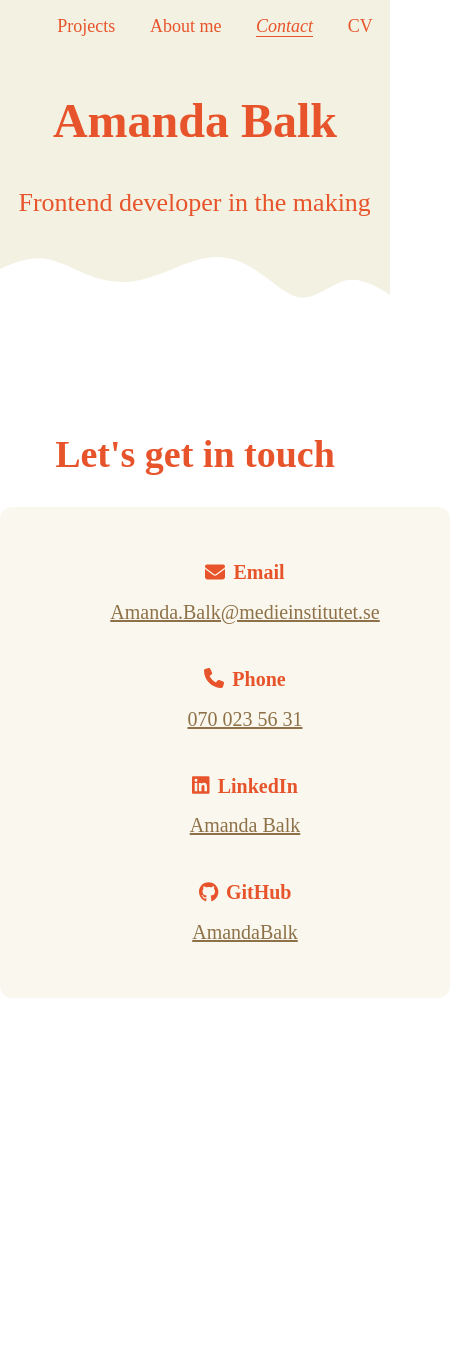
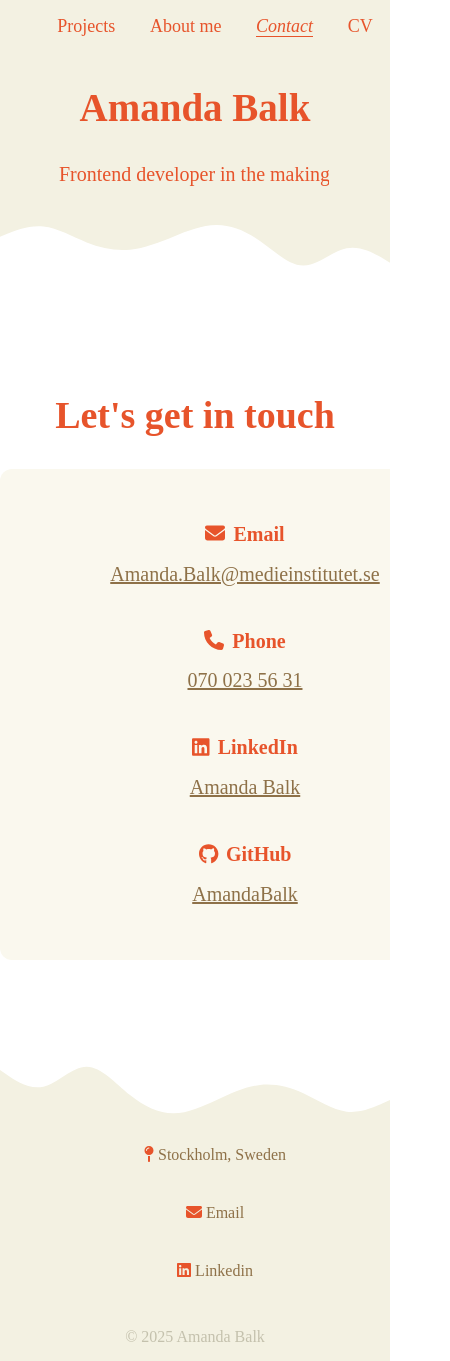
Before and after one commit to AmandaBalk/AmandaBalk.github.io, a React (Vite) app: page /contact in a window 390 px wide. Shown: the whole page, 450 px wide, since content can reach past the window. Before the commit the page ends 1158 px from the top, so only its background shows below. Built offline with nearby package versions, Linux system fonts and the light colour scheme.

Commit message:
design alterations

```diff
--- /dev/null
+++ b/src/components/Footer.css
@@ -0,0 +1,65 @@
+footer {
+    position: relative;
+    width: 100vw;
+    background-color: #f3f1e2;
+    min-height: 120px;
+    padding-top: 0;
+}
+
+.footer-wave {
+    position: absolute;
+    top: -5rem;
+    left: 0;
+    width: 100vw;
+    min-width: 100%;
+    height: 100px;
+    display: block;
+    pointer-events: none;
+    transform: rotate(180deg);
+    fill: #f3f1e2;
+}
+
+footer svg {
+    color: #e7542b;
+}
+
+.footer-content {
+    position: relative;
+    padding-top: 10px;
+}
+
+.footer-ul{
+    display: flex;
+    justify-content: space-around;
+    list-style-type: none;
+    color: #8e7148;
+
+}
+
+.link{
+    text-decoration: none;
+    color: #8e7148;
+
+}
+
+.copyright{
+    text-align: center;
+    margin-top: 3rem;
+    color:#c4c1ad;
+}
+
+@media (max-width: 600px){
+    footer{
+        margin-top: 30px;
+    }
+
+    .footer-ul{
+        flex-direction: column;
+        align-items: center;
+        gap: 2.5rem;
+    }
+
+    .copyright{
+        padding-bottom: 15px;
+    }
+}
--- /dev/null
+++ b/src/components/Footer.tsx
@@ -0,0 +1,35 @@
+import "./Footer.css"
+import { faEnvelope, faMapPin } from "@fortawesome/free-solid-svg-icons"
+import { faLinkedin } from "@fortawesome/free-brands-svg-icons"
+import { FontAwesomeIcon } from "@fortawesome/react-fontawesome"
+
+
+export const Footer = ()=>{
+
+    return <>
+    <footer className="footer">
+        <svg className="footer-wave" xmlns="http://www.w3.org/2000/svg" viewBox="0 0 1440 320" width="100%" height="80" preserveAspectRatio="none">
+    <path fill-opacity="1" d="M0,128L26.7,117.3C53.3,107,107,85,160,90.7C213.3,96,267,128,320,149.3C373.3,171,427,181,480,176C533.3,171,587,149,640,128C693.3,107,747,85,800,85.3C853.3,85,907,107,960,144C1013.3,181,1067,235,1120,234.7C1173.3,235,1227,181,1280,170.7C1333.3,160,1387,192,1413,208L1440,224L1440,0L1413.3,0C1386.7,0,1333,0,1280,0C1226.7,0,1173,0,1120,0C1066.7,0,1013,0,960,0C906.7,0,853,0,800,0C746.7,0,693,0,640,0C586.7,0,533,0,480,0C426.7,0,373,0,320,0C266.7,0,213,0,160,0C106.7,0,53,0,27,0L0,0Z"></path></svg>
+    <div className="footer-content">
+        <ul className="footer-ul">
+            <li>
+              <FontAwesomeIcon icon={faMapPin} /> Stockholm, Sweden
+            </li>
+            <li>
+              <a className="link" href="mailto:amanda.balk@medieinstitutet.se">
+                <FontAwesomeIcon icon={faEnvelope} /> Email
+              </a>
+            </li>
+            <li>
+              <a className="link" href="https://www.linkedin.com/in/amanda-balk/" target="_blank" rel="noopener noreferrer">
+                <FontAwesomeIcon icon={faLinkedin} /> Linkedin
+              </a>
+            </li>
+          </ul>
+        </div>
+        <div className="copyright">
+      © {new Date().getFullYear()} Amanda Balk
+    </div>
+    </footer>
+    </>
+}
--- a/src/components/Header.css
+++ b/src/components/Header.css
@@ -1,8 +1,39 @@
 header{
     background-color: #f3f1e2;
-    height: 240px;
 }
 
 .header-wave{
    fill: #f3f1e2;
+   position: absolute;
 }
+
+.name{
+    display: flex;
+    flex-direction: column;
+    justify-content: space-around;
+    align-items: center;
+    color: #e7542b;
+    padding-top: 0rem;
+    font-size: 32px;
+}
+
+.typewriter {
+    overflow: hidden;
+    border-right: 0.1em solid #000;
+    white-space: nowrap;
+    margin: 0 auto;
+    animation: typing 2.5s steps(32, end), blink-caret 0.75s step-end infinite;
+    width: 27ch;
+    margin-bottom: 1rem;
+    font-size: 26px;
+}
+
+@media (max-width: 600px) {
+    .typewriter{
+        font-size: 20px;
+    }
+
+    .name{
+        font-size: 26px;
+    }
+}
--- a/src/components/Navigation.css
+++ b/src/components/Navigation.css
@@ -16,26 +16,6 @@
     }
 }
 
-.name{
-    display: flex;
-    flex-direction: column;
-    justify-content: space-around;
-    align-items: center;
-    color: #e7542b;
-    padding-top: 0rem;
-    font-size: 32px;
-
-    .typewriter {
-    overflow: hidden;
-    border-right: 0.1em solid #000;
-    white-space: nowrap;
-    margin: 0 auto;
-    animation: typing 2.5s steps(32, end), blink-caret 0.75s step-end infinite;
-    width: 27ch;
-    margin-bottom: 1rem;
-    font-size: 26px;
-}
-}
 
 @keyframes typing {
   from { width: 0 }
--- a/src/index.css
+++ b/src/index.css
@@ -1,8 +1,14 @@
 @import url('https://fonts.googleapis.com/css2?family=Roboto+Slab:wght@100..900&display=swap');
+
+html, body {
+  max-width: 100vw;
+  overflow-x: hidden;
+  box-sizing: border-box;
+}
+
 
 body {
   margin: 0;
   padding: 0;
   font-family: "roboto-slab", serif;
-
 }
--- a/src/pages/About.css
+++ b/src/pages/About.css
@@ -14,8 +14,8 @@
         color: #e7542b;
     }
     p{
-        width: 75vw;
-        max-width: 900px;
+        width: 90%;
+        max-width: 70vw;
         background-color: #faf8ee;
         border-radius: 12px;
         padding: 2rem;
@@ -28,8 +28,6 @@
 }
 
 .about-section{
-    display: flex;
-    align-items: center;
     flex-direction: column;
     padding: 2rem;
 
@@ -52,9 +50,7 @@
 
 .about-titles-row {
   display: flex;
-  flex-direction: row;
   gap: 2rem;
-  justify-content: center;
   margin-bottom: 0rem;
   width: 90vw;
 }
@@ -77,9 +73,9 @@
 .about-content {
   background-color: #fbf8f4;
   border-radius: 8px;
-  box-shadow: 0 4px 24px rgba(231, 84, 43, 0.10);
-  margin-bottom: 2rem;
   padding: 2rem;
+  margin-bottom: 4rem;
+  margin-top: 2rem;
   width: 70vw;
   max-width: 700px;
   margin-left: auto;
@@ -108,10 +104,10 @@
 .profile-img{
     display: flex;
     justify-content: center;
-    padding-top: 8rem;
+    padding-top: 10rem;
  img{
-        width: 250px;
-        height: 250px;
+        width: 230px;
+        height: 230px;
         object-fit: cover;
         border-radius: 50%;
         border: 8px double #e7542b;
@@ -127,3 +123,105 @@
 .arrow.open {
   transform: rotate(180deg);
 }
+
+@media (max-width: 600px) {
+  .about-row,
+  .about-titles-row {
+    flex-direction: column;
+    gap: 0.5rem;
+    width: 100%;
+    align-items: stretch;
+    margin: 0;
+  }
+
+  .about-title {
+    width: 100%;
+    font-size: 1rem;
+    margin: 0.3rem 0;
+    padding: 0.5rem 0;
+  }
+
+  .about-content {
+    margin-bottom: 1.5rem;
+    border-radius: 8px;
+    background: #fbf8f4;
+    width: 100%;
+    max-width: 400px;
+    margin-left: auto;
+    margin-right: auto;
+
+    li {
+      font-size: 0.95rem;
+      margin: 0.2rem 0;
+      line-height: 1.8;
+
+    }
+  }
+
+  .about-section-title {
+    font-weight: bold;
+    color: #e7542b;
+    text-align: center;
+    font-size: 1.08rem;
+    margin-bottom: 0.5rem;
+    margin-top: 0;
+    letter-spacing: 0.5px;
+  }
+
+  .introduction {
+    padding: 0 0.5rem;
+  }
+
+  .introduction h2 {
+    font-size: 1.3rem;
+    margin: 0.5rem 0 0.2rem 0;
+  }
+
+  .introduction h3 {
+    font-size: 1.05rem;
+    margin: 0.5rem;
+  }
+
+  .introduction p {
+    width: 70vw;
+    font-size: 0.98rem;
+    padding: 1rem 0.5rem;
+    line-height: 1.6;
+    border-radius: 8px;
+    margin: 0.5rem 0 1.2rem 0;
+    padding: 1.5rem;
+  }
+
+  .skills-list,
+  .soft-skills-list {
+    display: grid;
+    grid-template-columns: 1fr 1fr;
+    gap: 0.6rem 8.5rem;
+    margin: 0 auto;
+    padding: 0;
+    width: 100%;
+    max-width: 350px;
+    justify-items: start;
+    list-style: none;
+  }
+
+  .skills-list li,
+  .soft-skills-list li {
+    font-size: 0.98rem;
+    padding: 0.1rem 0;
+    line-height: 1.5;
+    text-align: left;
+    width: 100%;
+  }
+
+  .profile-img {
+    padding-top: 2rem;
+  }
+
+  .profile-img img {
+    width: 130px;
+    height: 130px;
+    border-width: 4px;
+    margin-top: 4rem;
+  }
+}
--- a/src/pages/About.tsx
+++ b/src/pages/About.tsx
@@ -1,4 +1,4 @@
-import { useState } from "react"
+import { useState, useEffect } from "react"
 import "./About.css"
 import { FontAwesomeIcon } from '@fortawesome/react-fontawesome';
 import { faCaretDown } from '@fortawesome/free-solid-svg-icons';
@@ -19,6 +19,14 @@ export const About = ()=>{
     ]
 
     const [openSection, setOpenSection] = useState<number | null>(null);
+    const [isMobile, setIsMobile] = useState(false);
+
+    useEffect(() => {
+      const handleResize = () => setIsMobile(window.innerWidth <= 600);
+      handleResize();
+      window.addEventListener("resize", handleResize);
+      return () => window.removeEventListener("resize", handleResize);
+    }, []);
 
     const toggleSection = (section: number)=>{
         setOpenSection(openSection === section? null : section);
@@ -35,7 +43,7 @@ export const About = ()=>{
           <p>I'm a frontend developer student at Medieinstitutet, currently looking for an internship placement (LIA) for the fall of 2025. With a background in media and communication studies, I'm looking for an opportunity to grow as a developer in a creative and collaborative team, where curiosity is encouraged. </p>
         </section>
         <div className="about-section">
-          <div className="about-titles-row">
+          <div className="about-titles-row" style={isMobile ? { display: "none" } : {}}>
             {aboutSections.map((aboutSection, id) => (
               <h2
                 key={aboutSection.title}
@@ -49,16 +57,26 @@ export const About = ()=>{
               </h2>
             ))}
           </div>
-          {aboutSections.map((aboutSection, id) =>
-            openSection === id ? (
-              <ul
-                className={`about-content${aboutSection.title === "Skills" ? " skills-list" : ""}${aboutSection.title === "Soft Skills" ? " soft-skills-list" : ""}`}
-                key={aboutSection.title + "-content"}
-              >
+          {isMobile
+            ? aboutSections.map((aboutSection) => (
+                <div className="about-content" key={aboutSection.title + "-content"}>
+                  <h3 className="about-section-title">{aboutSection.title}</h3>
+                  <ul className={aboutSection.title === "Skills" ? "skills-list" : aboutSection.title === "Soft Skills" ? "soft-skills-list" : ""}>
                     {aboutSection.content.map((item, i) => (
                       <li key={i}>{item}</li>
                     ))}
                   </ul>
+                </div>
+              ))
+            : aboutSections.map((aboutSection, id) =>
+                openSection === id ? (
+                  <div className="about-content" key={aboutSection.title + "-content"}>
+                    <ul className={aboutSection.title === "Skills" ? "skills-list" : aboutSection.title === "Soft Skills" ? "soft-skills-list" : ""}>
+                      {aboutSection.content.map((item, i) => (
+                        <li key={i}>{item}</li>
+                      ))}
+                    </ul>
+                  </div>
                 ) : null
               )}
         </div>
--- a/src/pages/Layout.tsx
+++ b/src/pages/Layout.tsx
@@ -1,5 +1,6 @@
 import { Outlet } from "react-router"
 import { Header } from "../components/Header"
+import { Footer } from "../components/Footer"
 
 export const Layout = ()=>{
 
@@ -8,6 +9,6 @@ export const Layout = ()=>{
     <main>
         <Outlet/>
     </main>
-    <footer></footer>
+    <Footer/>
     </>
 }
--- a/src/pages/Projects.css
+++ b/src/pages/Projects.css
@@ -80,7 +80,7 @@
   font-weight: 300;
 }
 
-@media (max-width: 700px) {
+@media (max-width: 600px) {
   .projects-grid {
     grid-template-columns: 1fr;
   }
```
Also changed, not shown: package.json (+6 -2 lines), 1 other file (tests, documents, lock files or other folders). Lines whose indentation alone changed are shown as unchanged.
